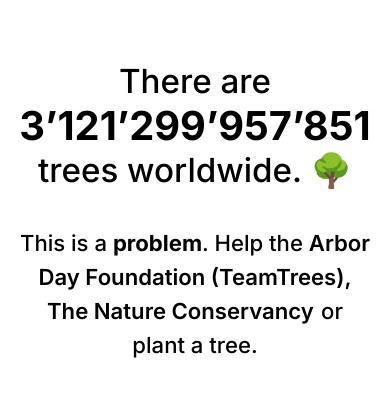
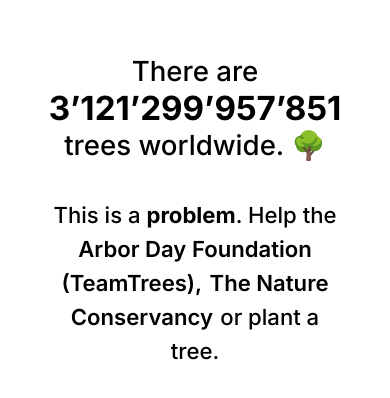
Before and after one commit to MoaufmKlo/howmanytreesarethere, a plain HTML site: page index.html in a window 390 px wide. Shown: the part 212-610 px from the top of the page. Drawn offline with Linux system fonts and the light colour scheme.

Commit message:
♿️ Better accessibility on mobile devices
#4

```diff
--- a/index.html
+++ b/index.html
@@ -21,9 +21,12 @@
 
         <meta property="og:title" content="How many trees are there?">
         <meta property="og:description" content="THow many trees are there displays an approximate number of trees currently on earth.">
+
+        <meta name="viewport" content="width=device-width, initial-scale=1.0, user-scalable=no">
     </head>
+
     <body>
-        <div id="page">
+        <div id="page" style="max-width: 80%;">
             <a id="total">There are<br><strong>N/A</strong><br> trees worldwide. 🌳</a>
 
             <br><br>
--- a/style.css
+++ b/style.css
@@ -34,3 +34,10 @@
         color: white;
     }
 }
+
+/* Mobile Font */
+@media only screen and (max-width: 420px) {
+    #total {
+      font-size: 1em;
+    }
+}
```
